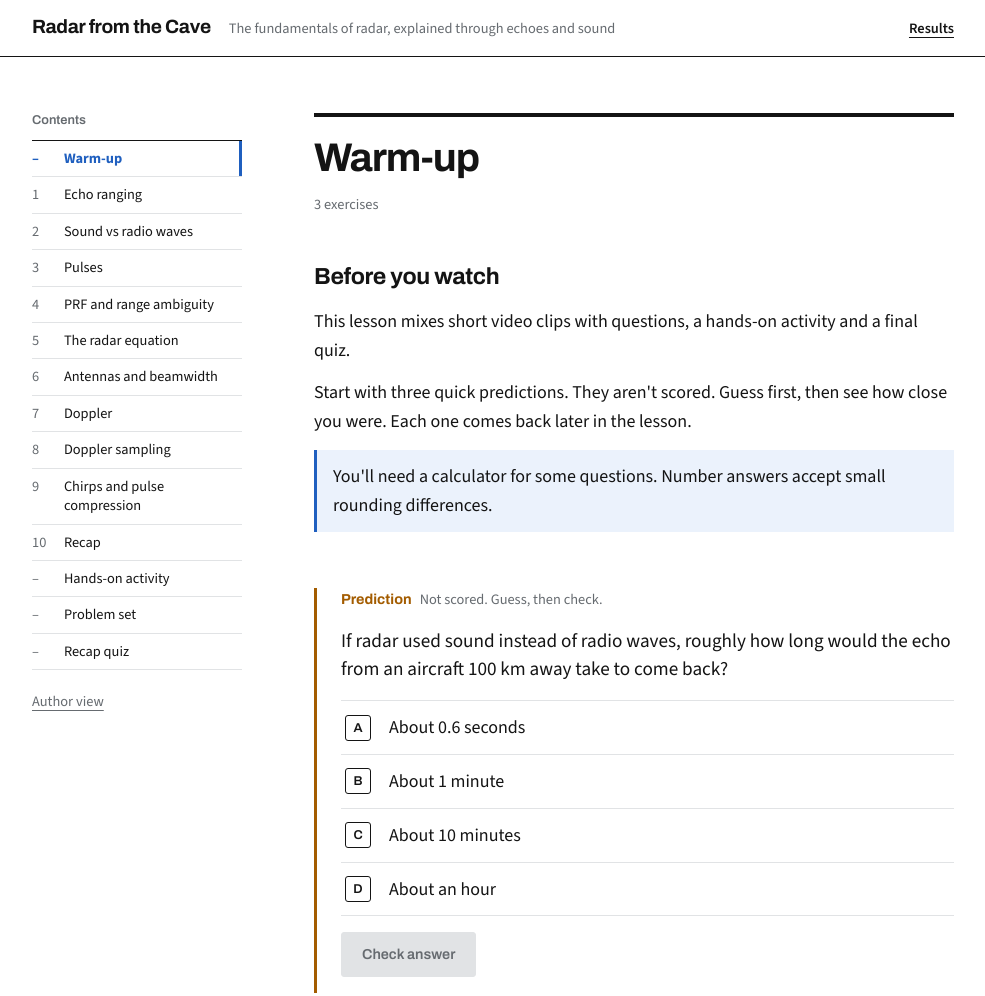
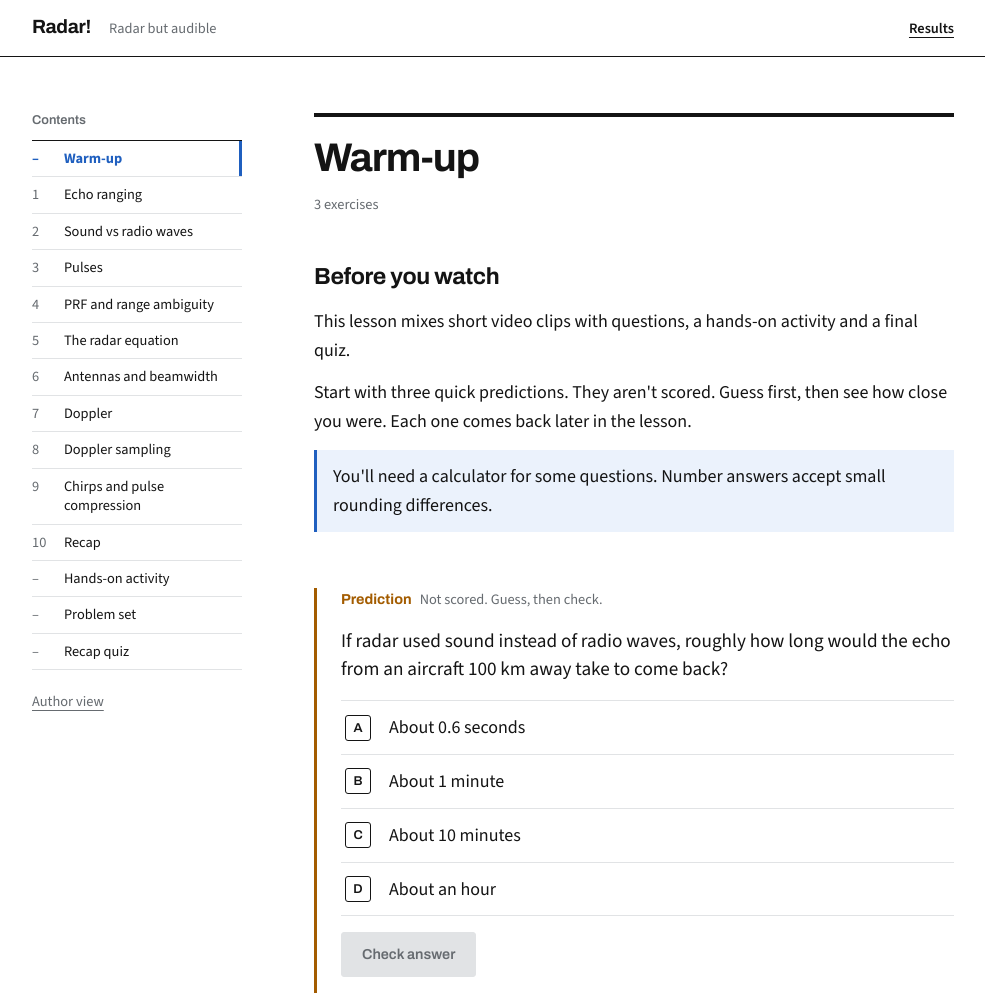
Before and after one commit to owenineson/iste-radar, a plain HTML site: page index.html in a window 1280 px wide. Shown: the top 996 px of the page, without its empty margins (147-1132 px from the left). Drawn offline with nearby package versions, Linux system fonts and the light colour scheme; a web font is replaced by a local one.

Commit message:
Change video 2

```diff
--- a/content.js
+++ b/content.js
@@ -40,8 +40,8 @@
 
 window.COURSE = {
   id: "radar-from-the-cave-v1", // change this if you want everyone's saved progress to reset
-  title: "Radar from the Cave",
-  subtitle: "The fundamentals of radar, explained through echoes and sound",
+  title: "Radar!",
+  subtitle: "Radar but audible",
 
   settings: {
     requireAnswerToContinue: false, // true = learners must answer every question in a section before moving to the next
@@ -112,9 +112,7 @@ Start with three quick predictions. They aren't scored. Guess first, then see ho
         {
           type: "video",
           title: "The cave clap",
-          src: "https://youtu.be/TptzGXf_TyA",
-          duration: "1:15",
-          notes: "In the cave: clap, let the echo land. Explain half the round trip times the speed of sound. Bats live here and do this constantly. Swap the clap for a radio pulse: radar is echolocation with light.",
+          src: "https://youtu.be/TptzGXf_TyA"
         },
         {
           type: "text",
--- a/index.html
+++ b/index.html
@@ -592,7 +592,7 @@ td.complete { color: var(--good); font-weight: 600; }
     } else {
       const frame = el("div", { class: "frame" });
       if (srcInfo.kind === "iframe") {
-        frame.appendChild(el("iframe", { src: srcInfo.url, title: st.title || "Video", allow: "accelerometer; autoplay; clipboard-write; encrypted-media; gyroscope; picture-in-picture; fullscreen", allowfullscreen: true, loading: "lazy" }));
+        frame.appendChild(el("iframe", { src: srcInfo.url, title: st.title || "Video", allow: "accelerometer; autoplay; clipboard-write; encrypted-media; gyroscope; picture-in-picture; fullscreen", allowfullscreen: true, loading: "lazy", referrerpolicy: "strict-origin-when-cross-origin" }));
         const a = el("span", { class: "extra" });
         a.appendChild(el("a", { href: srcInfo.link, target: "_blank", rel: "noopener", text: "Video not showing? Watch it on " + srcInfo.site }));
         cap.appendChild(a);
```
